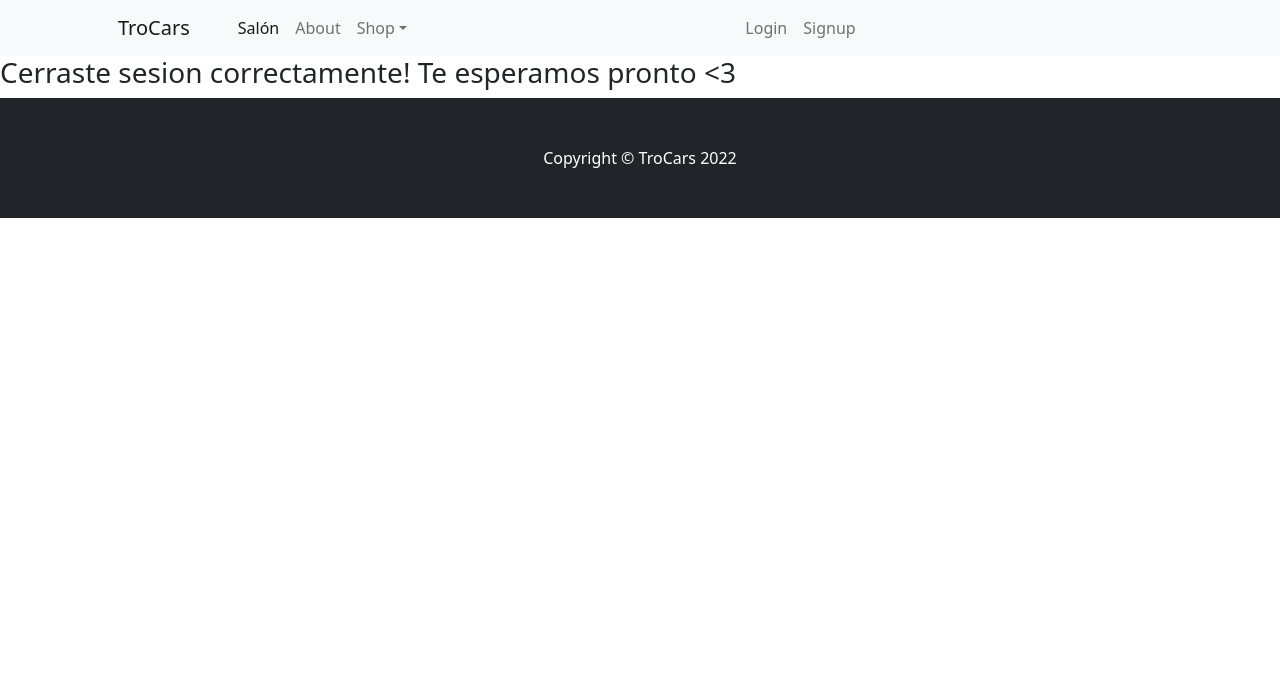
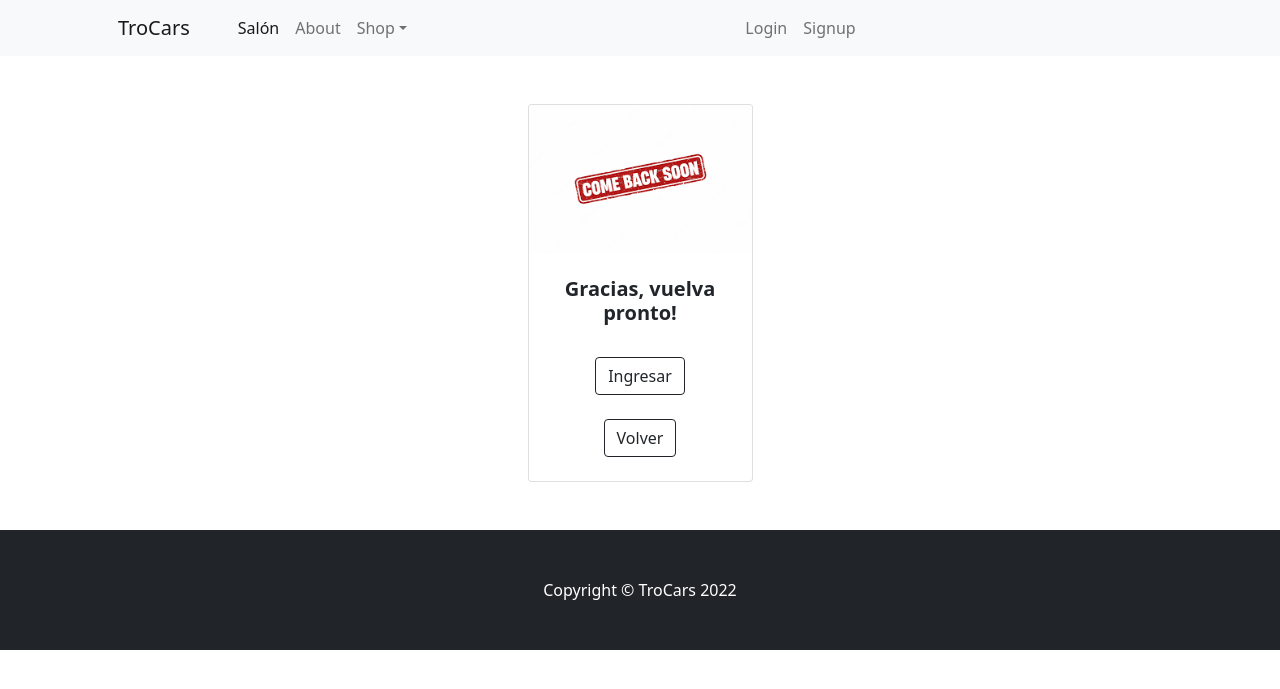
Before and after one commit to Lautaro9510/Trocar, a Django app: page /users/logout/ in a window 1280 px wide. Shown: the top 689 px of the page. Run offline with Django 4.2, Linux system fonts and the light colour scheme; some libraries are stand-ins or nearby versions.

Commit message:
Se añaden imagenes - logica en show_car.html

```diff
--- a/templates/car/error_login.html
+++ b/templates/car/error_login.html
@@ -5,12 +5,14 @@
 {% endblock %}
 
 {% block content %}
-
+{% load static %}
 <div class="container px-4 px-lg-5 mt-5">
     <div class="row gx-4 gx-lg-5 row-cols-2 row-cols-md-3 row-cols-xl-4 justify-content-center">
 
         <div class="col mb-5">
             <div class="card h-100">
+                <!-- Product image-->
+                <img class="card-img-top" src="{% static 'assets/disconect.png' %}" alt="..." />
                 <!-- Product details-->
                 <div class="card-body p-4">
                     <div class="text-center">
--- a/templates/car/show_car.html
+++ b/templates/car/show_car.html
@@ -48,7 +48,7 @@
             </div>
         </div>
     </section>
-
+    {% if request.user.is_authenticated %}
     <h2>Añadir un vehículo </h2> <a href="/car/create_car/" class="btn btn-primary">Crear</a>
-
+    {% endif %}
 {% endblock %}
--- a/templates/car/thanks.html
+++ b/templates/car/thanks.html
@@ -5,16 +5,18 @@
 {% endblock %}
 
 {% block content %}
-
+{% load static %}
 <div class="container px-4 px-lg-5 mt-5">
     <div class="row gx-4 gx-lg-5 row-cols-2 row-cols-md-3 row-cols-xl-4 justify-content-center">
 
         <div class="col mb-5">
             <div class="card h-100">
+                <!-- Product image-->
+                <img class="card-img-top" src="{% static 'assets/gracias.png' %}" alt="..." />
                 <!-- Product details-->
                 <div class="card-body p-4">
                     <div class="text-center">
-                        <h5 class="fw-bolder">Gracias por ponerte en contacto!</h5>
+                        <h5 class="fw-bolder">Pronto estaremos en contacto!</h5>
                     </div>
                 </div>
                 <div class="card-footer p-4 pt-0 border-top-0 bg-transparent">
--- a/templates/users/logout.html
+++ b/templates/users/logout.html
@@ -5,7 +5,30 @@
 {% endblock %}
 
 {% block content %}
+{% load static %}
+<div class="container px-4 px-lg-5 mt-5">
+    <div class="row gx-4 gx-lg-5 row-cols-2 row-cols-md-3 row-cols-xl-4 justify-content-center">
 
-<h3>Cerraste sesion correctamente! Te esperamos pronto <3 </h3>
+        <div class="col mb-5">
+            <div class="card h-100">
+                <!-- Product image-->
+                <img class="card-img-top" src="{% static 'assets/comeback.png' %}" alt="..." />
+                <!-- Product details-->
+                <div class="card-body p-4">
+                    <div class="text-center">
+                        <h5 class="fw-bolder">Gracias, vuelva pronto!</h5>
+                    </div>
+                </div>
+                <div class="card-footer p-4 pt-0 border-top-0 bg-transparent">
+                    <div class="text-center"><a class="btn btn-outline-dark mt-auto" href='/users/login/'>Ingresar</a></div>
+                </div>
+                <div class="card-footer p-4 pt-0 border-top-0 bg-transparent">
+                    <div class="text-center"><a class="btn btn-outline-dark mt-auto" href='/car/show_car/'>Volver</a></div>
+                </div>
+            </div>
+        </div>
 
+
+    </div>
+</div>
 {% endblock %}
```
Also changed, not shown: db.sqlite3, static/assets/comeback.png (added), static/assets/disconect.png (added), static/assets/gracias.png (added).
